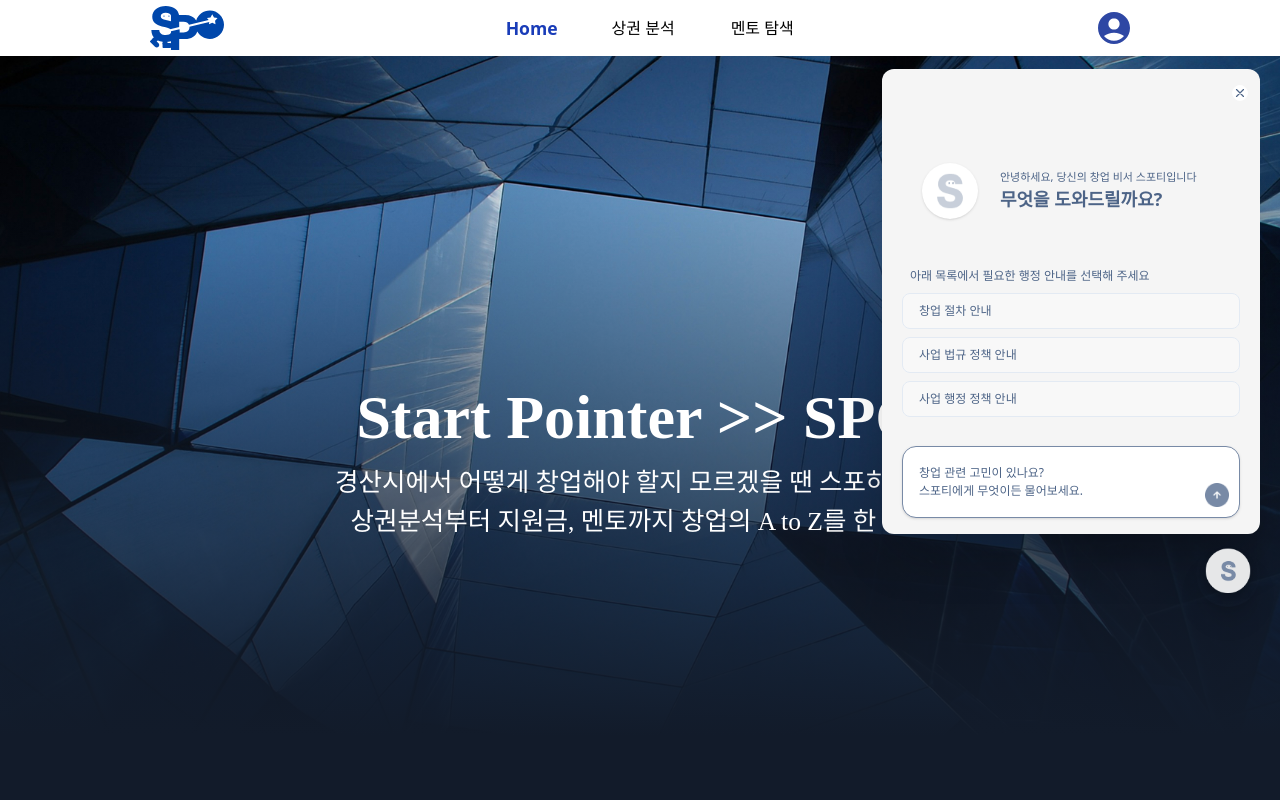
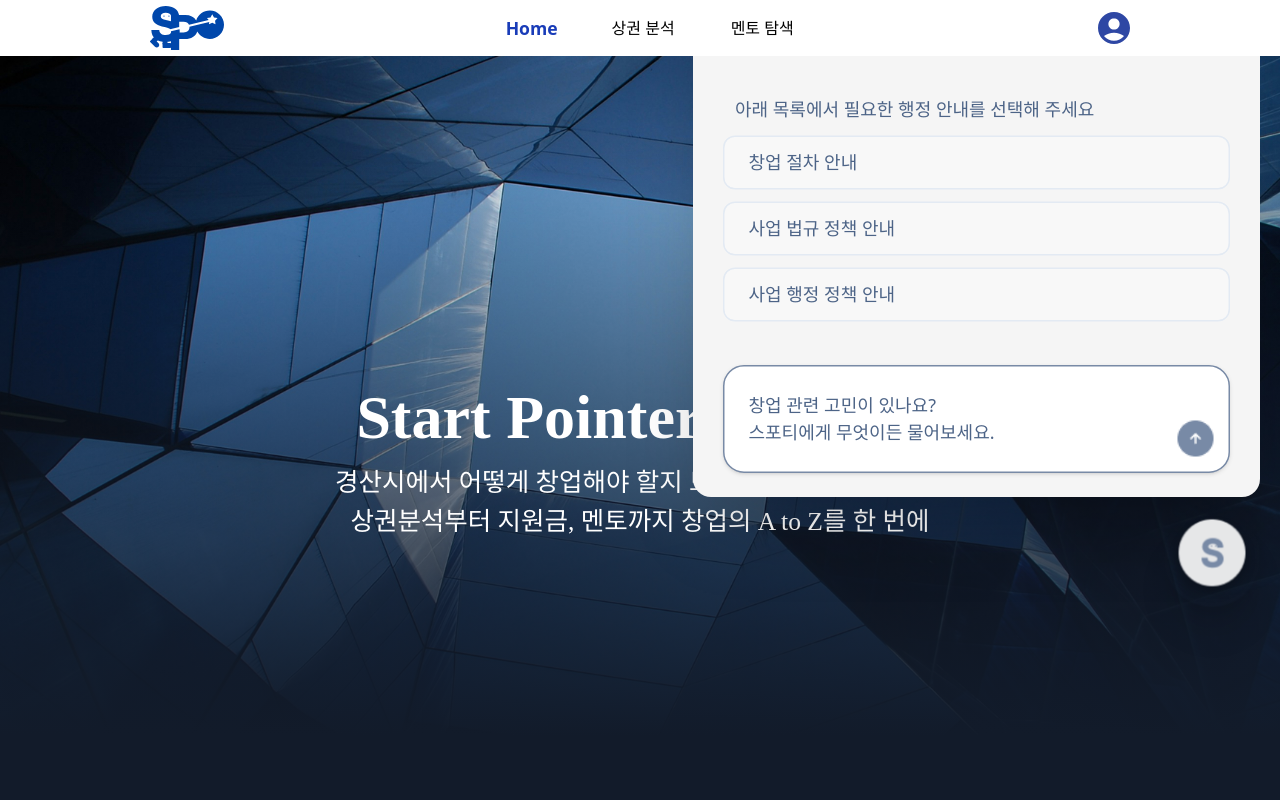
Before and after one commit to Likelion-YeungNam-Univ/13th-StartPoint-web, a React (Vite) app: page / in a window 1280 px wide. Both pictures are taken after a click on the button 1228 px from the left and 575 px from the top of the page. Shown: the top 800 px of the page. Built offline with nearby package versions, Linux system fonts and the light colour scheme; a web font is replaced by a local one.

Commit message:
[style/#67] - 전체적인 크기 수정

```diff
--- a/src/pages/ChatBot.jsx
+++ b/src/pages/ChatBot.jsx
@@ -19,7 +19,14 @@ export default function ChatBot() {
 
   const inputRef = useRef(null);
   const thinkTimer = useRef(null);
-  const listRef = useRef(null); // ✅ 메시지 리스트 스크롤 뷰포트 참조
+  const listRef = useRef(null);
+
+
+  const SCALE = 1.5;
+  const scaleStyle = {
+    transform: `scale(${SCALE})`,
+    transformOrigin: "bottom right",
+  };
 
   useEffect(() => {
     const footer =
@@ -59,12 +66,10 @@ export default function ChatBot() {
     };
   }, []);
 
-  // ✅ 새 메시지/상태 변경 시 항상 바닥으로 스크롤
   useEffect(() => {
     const el = listRef.current;
     if (!el) return;
     el.scrollTop = el.scrollHeight;
-    // el.scrollTo({ top: el.scrollHeight, behavior: "smooth" });
   }, [messages, thinking, stage]);
 
   const items = [
@@ -231,7 +236,7 @@ export default function ChatBot() {
     return (
       <div
         className="fixed right-5 flex flex-col items-end gap-2"
-        style={{ bottom: `${20 + footerBump}px` }}
+        style={{ bottom: `${20 + footerBump}px`, ...scaleStyle }}  // ✅ 전체 확대 적용
       >
         {badgeHover && (
           <div
@@ -271,7 +276,7 @@ export default function ChatBot() {
     <>
       <div
         className="fixed right-5 w=[378px] w-[378px] h-[465px] rounded-[12px] shadow-2xl overflow-hidden"
-        style={{ background: "#f5f5f5", bottom: `${93 + footerBump}px` }}
+        style={{ background: "#f5f5f5", bottom: `${130 + footerBump}px`, ...scaleStyle }}  // ✅ 전체 확대 적용
       >
         <div className="relative h-8 flex items-center">
           {(isChatting || stage === "faq") && (
@@ -312,7 +317,7 @@ export default function ChatBot() {
           </button>
         </div>
 
-        {/* ✅ 바깥 래퍼: FAQ일 때만 스크롤 활성화 */}
+        {/* 바깥 래퍼: FAQ일 때만 스크롤 활성화 */}
         <div
           className={`flex flex-col h-[calc(100%-2rem)] px-5 pt-2 pb-2 ${
             stage === "faq" ? "overflow-y-auto" : ""
@@ -371,7 +376,7 @@ export default function ChatBot() {
                 </div>
               )}
 
-              {/* ✅ 메시지 리스트: 여기만 스크롤 */}
+              {/* 메시지 리스트: 여기만 스크롤 */}
               <div
                 ref={listRef}
                 className={`flex-1 overflow-y-auto ${
@@ -504,7 +509,7 @@ export default function ChatBot() {
       <button
         onClick={() => setOpen(false)}
         className="fixed right-5 w-16 h-16 rounded-full shadow-xl grid place-items-center overflow-hidden bg-transparent cursor-pointer"
-        style={{ bottom: `${20 + footerBump}px` }}
+        style={{ bottom: `${20 + footerBump}px`, ...scaleStyle }}  // ✅ 전체 확대 적용
         aria-label="챗봇 닫기"
       >
         <img
```
